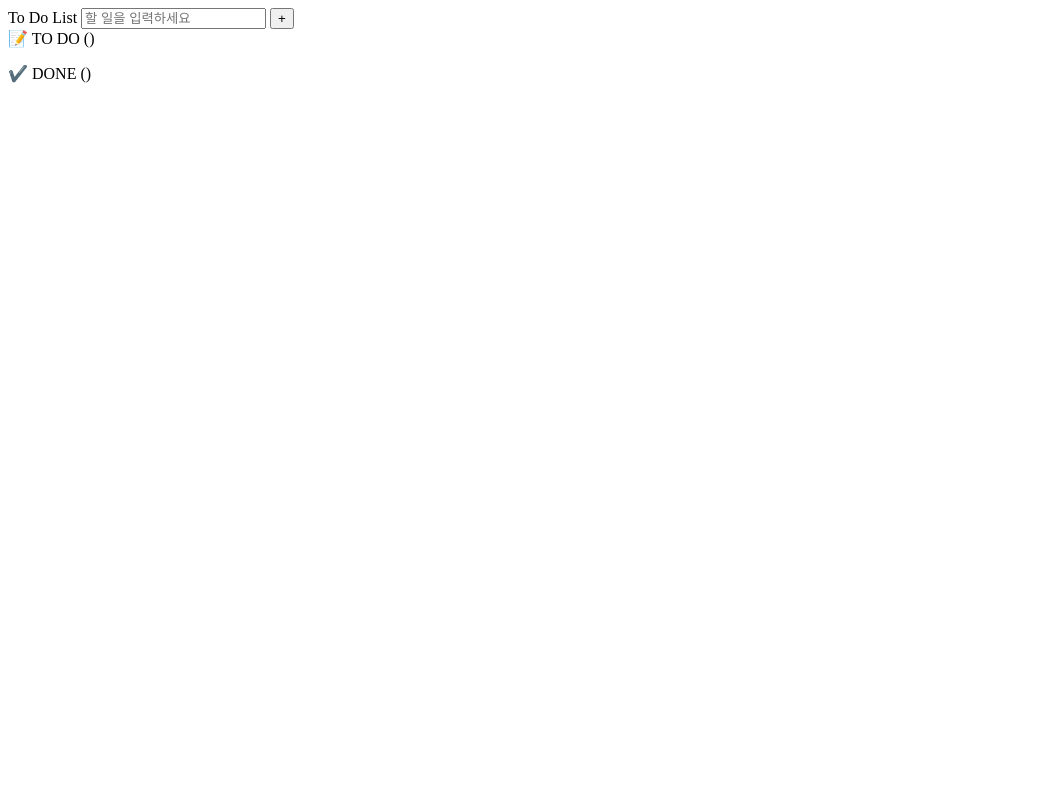
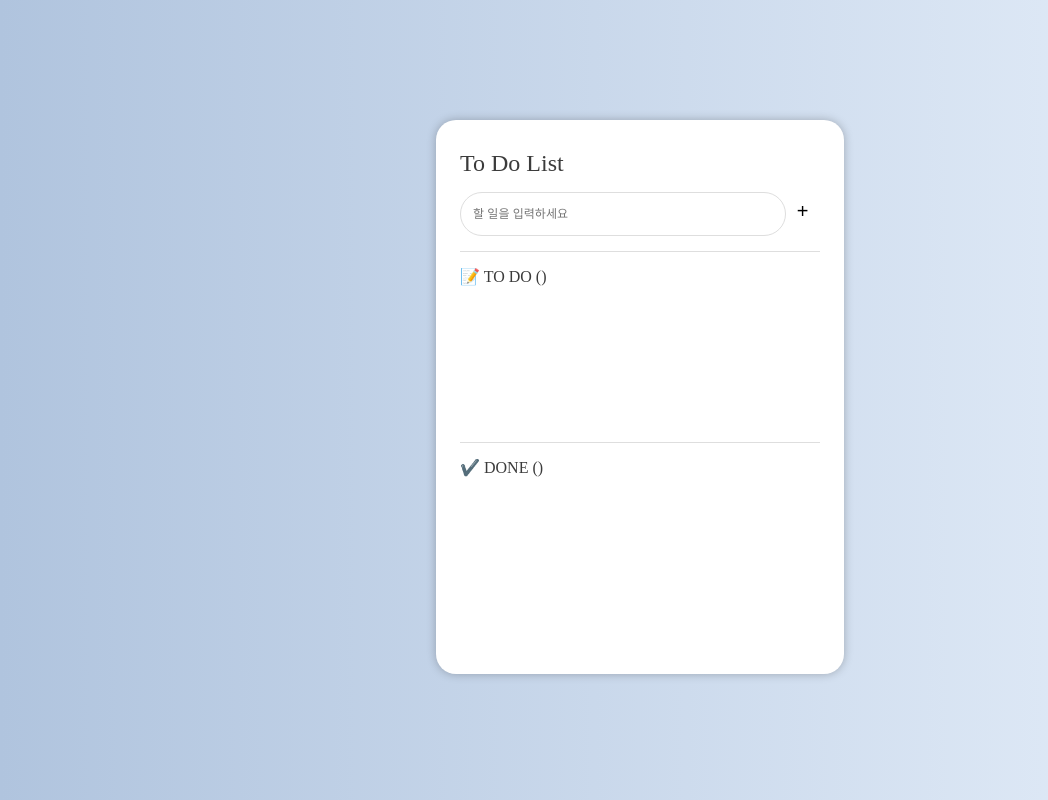
Before and after one commit to jejukyj/vanilla-todo, a plain HTML site: page index.html in a window 1280 px wide. Shown: the whole page, without its empty margins (0-1048 px from the left). Drawn offline with Linux system fonts and the light colour scheme; a web font is replaced by a local one.

Commit message:
Design : 투두리스트 스타일 구현(가운데 정렬, 색상, 폰트 적용)

```diff
--- a/style.css
+++ b/style.css
@@ -1 +1,131 @@
 /* 자유롭게 디자인 해 주세요! */
+@font-face {
+  font-family: 'LINESeedKR-Th';
+  src: url('https://fastly.jsdelivr.net/gh/projectnoonnu/noonfonts_11-01@1.0/LINESeedKR-Th.woff2')
+    format('woff2');
+  font-weight: 100;
+  font-style: normal;
+}
+
+@font-face {
+  font-family: 'LINESeedKR-Rg';
+  src: url('https://fastly.jsdelivr.net/gh/projectnoonnu/noonfonts_11-01@1.0/LINESeedKR-Rg.woff2')
+    format('woff2');
+  font-weight: 400;
+  font-style: normal;
+}
+
+@font-face {
+  font-family: 'LINESeedKR-Bd';
+  src: url('https://fastly.jsdelivr.net/gh/projectnoonnu/noonfonts_11-01@1.0/LINESeedKR-Bd.woff2')
+    format('woff2');
+  font-weight: 700;
+  font-style: normal;
+}
+body {
+  margin: 0;
+  display: flex;
+  justify-content: center;
+  align-items: center;
+  background-image: linear-gradient(
+    to right,
+    rgb(176, 196, 222),
+    rgb(230, 239, 250)
+  );
+}
+
+.container {
+  margin-top: 120px;
+  width: 360px;
+  height: 500px;
+  border-radius: 20px;
+  padding: 24px;
+  padding-top: 30px;
+  box-shadow: 0 0 10px rgba(0, 0, 0, 0.25);
+  background-color: white;
+}
+
+span.title {
+  font-family: 'LINESeedKR-Bd';
+  font-size: 24px;
+  color: rgb(59, 59, 59);
+}
+
+span.list-title {
+  font-family: 'LINESeedKR-Bd';
+  color: rgb(59, 59, 59);
+}
+
+.division-line {
+  border-top: 1px solid rgb(222, 222, 222);
+}
+
+.todo-box {
+  margin-top: 15px;
+}
+
+.done-box {
+  margin-top: 15px;
+}
+
+.todo-d {
+  height: 140px;
+  font-family: 'LINESeedKR-Rg';
+}
+
+.done-d {
+  height: 140px;
+}
+
+input {
+  width: 310px;
+  height: 40px;
+  border-radius: 30px;
+  border-style: solid;
+  border-width: 1.2px;
+  border-color: rgb(222, 222, 222);
+  font-size: 12px;
+  padding-left: 12px;
+  margin-top: 15px;
+  margin-bottom: 15px;
+}
+
+input:focus {
+  outline: none;
+  border-color: lightsteelblue;
+  transition: 0.2s;
+}
+
+button {
+  border: none;
+  width: 25px;
+  height: 40px;
+  font-size: 20px;
+  background-color: white;
+}
+
+button:hover {
+  color: lightsteelblue;
+  transition: 0.2s;
+}
+
+ul li {
+  cursor: pointer;
+}
+
+#todoList button {
+  width: 34px;
+  height: 20px;
+  font-size: 14px;
+}
+
+#doneList button {
+  width: 34px;
+  height: 20px;
+  font-size: 14px;
+}
+
+#doneList li.complete {
+  text-decoration: line-through;
+  color: rgb(222, 222, 222);
+}
```
